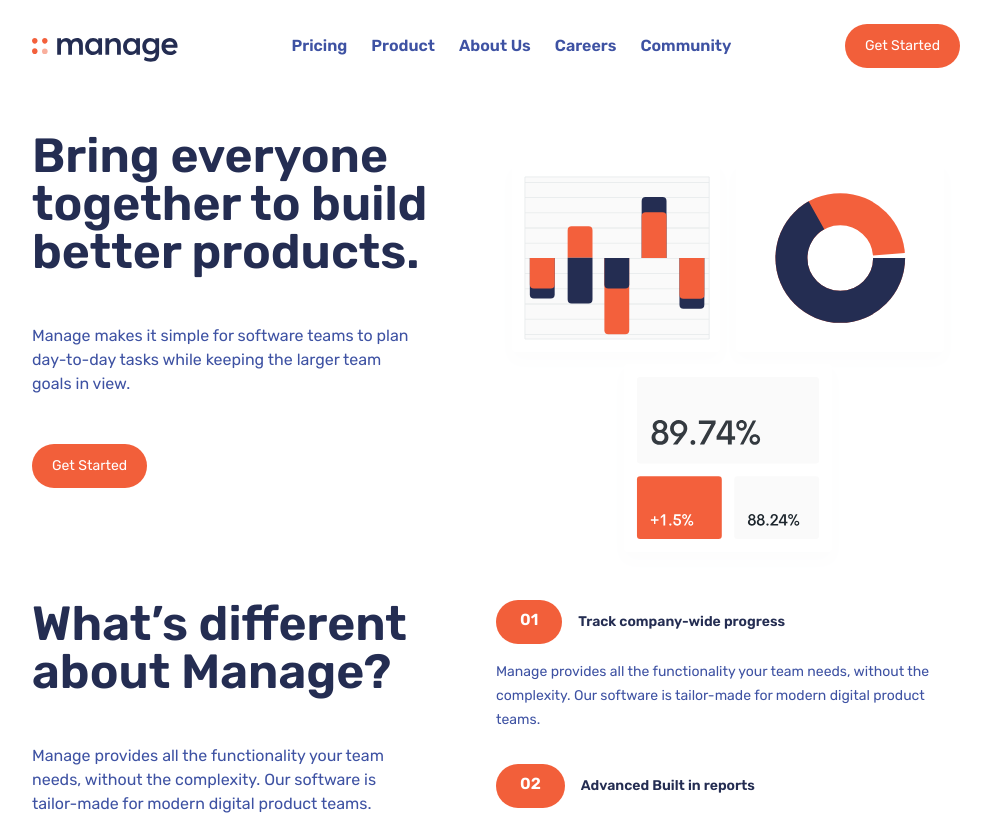
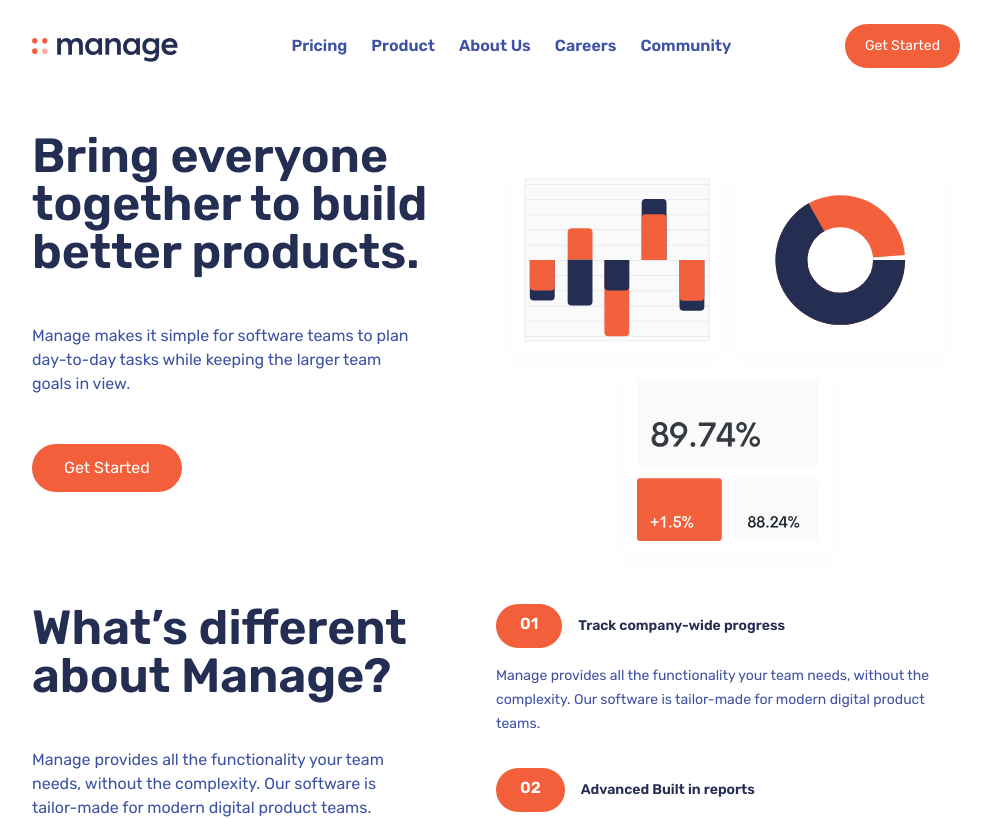
Before and after one commit to milanochi/Manage-landing-page, a React (Create React App) app: page / in a window 1280 px wide. Shown: the top 819 px of the page, without its empty margins (144-1135 px from the left). Built offline with nearby package versions, Linux system fonts and the light colour scheme.

Commit message:
another commit

```diff
--- a/src/App.css
+++ b/src/App.css
@@ -46,12 +46,11 @@ body{
   }
 
 }
-@media (max-width: 760px) {
-  input:focus{
-    font-size: 16px;
-    transition: all 0.2s ease-out;
-    }
-}
+/* @media (max-width: 760px) {
+  ::placeholder{
+    font-size: 1.5rem;
+  }
+} */
 
 .swiper-button-next,
 .swiper-button-prev{
--- a/src/Footer.js
+++ b/src/Footer.js
@@ -49,7 +49,7 @@ const Footer = () => {
                                     <div class="flex flex-col justify-between">
                                        <form>
                                            <div class="flex space-x-3">
-                                            <input type="text" placeholder="Updates in your inbox..." class="rounded-full bg-white flex-1 px-4 text-sm baseline focus:outline-none" />
+                                            <input type="text" placeholder="Updates in your inbox..." class="rounded-full bg-white flex-1 px-4 text-md baseline focus:outline-none md:text-sm" />
                                             <a href="#" id="login" class="rounded-full text-white bg-brightRed p-3 px-6 font-semiBold baseline" >Go</a>
 
                                            </div>
--- a/src/HeroSection.js
+++ b/src/HeroSection.js
@@ -16,7 +16,7 @@ const HeroSection = () => {
                                  {/* <!--BUTTON--> */}
                                 <div className="max-w-sm text-center md:text-start">
                                     <a href="#">
-                                    <button type="button" className="rounded-full bg-brightRed px-5 py-3 text-sm text-white font-semiBold baseline" >Get Started</button>
+                                    <button type="button" className="rounded-full bg-brightRed px-8 py-3 text-md text-white font-semiBold baseline" >Get Started</button>
                                         </a>
                                 </div>
 
```
